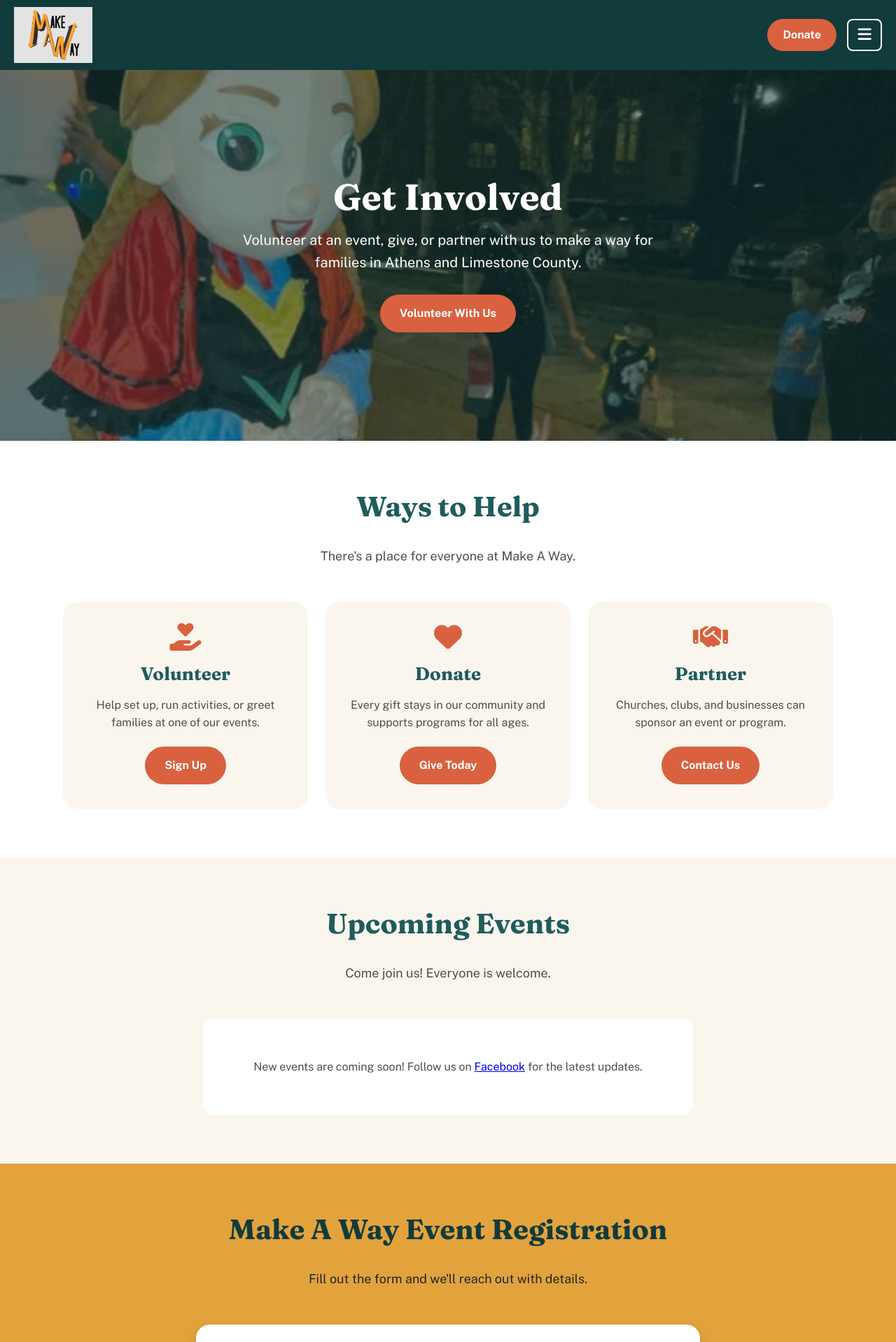
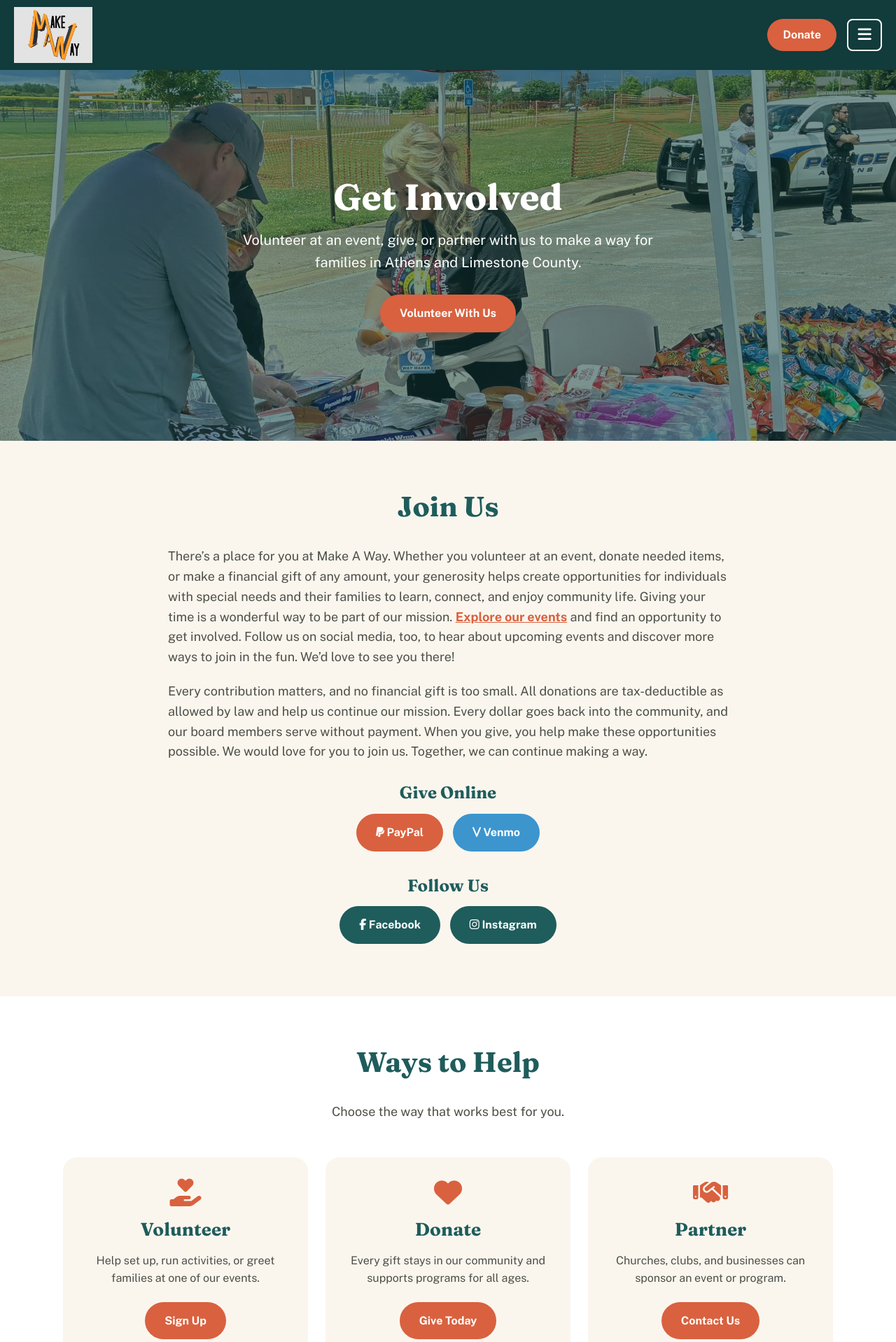
Before and after one commit to garnermt/Make-A-Way-Foundation-website-project, a Laravel app: template resources/views/get-involved.blade.php in a window 1280 px wide. Shown: the part 48-1966 px from the top of the page at 70% size. Run offline with Laravel 12, Linux system fonts and the light colour scheme; the template is opened without the code that fills it, so the values that code supplies are empty.

Commit message:
Get Involved Join Us section, giving and social links, event volunteer buttons, new photos MWF-45, MWF-46, MWF-47

```diff
--- a/resources/views/get-involved.blade.php
+++ b/resources/views/get-involved.blade.php
@@ -179,10 +179,10 @@
         /* ===== Page banner ===== */
         .banner {
             background: linear-gradient(rgba(18, 59, 59, 0.55), rgba(18, 59, 59, 0.55)),
-                        url("{{ asset('images/scroll/MWF-18.jpg') }}");
+                        url("{{ asset('images/scroll/MWF-45.jpg') }}");
             background-color: #1f5c5c;
             background-size: cover;
-            background-position: center 25%;
+            background-position: center calc(25% + 96px);
             background-attachment: fixed;
             color: white;
             text-align: center;
@@ -305,6 +305,52 @@
             max-width: 650px;
             margin: 0 auto;
             color: #4d4f47;
+        }
+
+        /* ===== Join us intro ===== */
+        .join-intro .intro-text {
+            max-width: 800px;
+            margin: 0 auto;
+            font-size: 18px;
+            color: #4d4f47;
+        }
+
+        .join-intro .intro-text p {
+            margin: 0 0 20px 0;
+        }
+
+        .join-intro .intro-text a {
+            color: #d9613f;
+            font-weight: bold;
+        }
+
+        .link-row {
+            text-align: center;
+            margin-top: 30px;
+        }
+
+        .link-row h3 {
+            color: #1f5c5c;
+            font-size: 24px;
+            margin: 0 0 10px 0;
+        }
+
+        .btn-venmo {
+            background-color: #3d95ce;
+        }
+
+        .btn-social {
+            background-color: #1f5c5c;
+        }
+
+        .event-btn {
+            margin: 15px 0 0 0;
+            padding: 10px 22px;
+        }
+
+        #events,
+        #volunteer {
+            scroll-margin-top: 110px;
         }
 
         /* ===== Volunteer form ===== */
@@ -599,11 +645,35 @@
         <a href="#volunteer" class="btn">Volunteer With Us</a>
     </div>
 
+    <!-- Join us intro -->
+    <div class="section join-intro">
+        <div class="container">
+            <h2 class="section-title">Join Us</h2>
+
+            <div class="intro-text">
+                <p>There&rsquo;s a place for you at Make A Way. Whether you volunteer at an event, donate needed items, or make a financial gift of any amount, your generosity helps create opportunities for individuals with special needs and their families to learn, connect, and enjoy community life. Giving your time is a wonderful way to be part of our mission. <a href="#events">Explore our events</a> and find an opportunity to get involved. Follow us on social media, too, to hear about upcoming events and discover more ways to join in the fun. We&rsquo;d love to see you there!</p>
+                <p>Every contribution matters, and no financial gift is too small. All donations are tax-deductible as allowed by law and help us continue our mission. Every dollar goes back into the community, and our board members serve without payment. When you give, you help make these opportunities possible. We would love for you to join us. Together, we can continue making a way.</p>
+            </div>
+
+            <div class="link-row">
+                <h3>Give Online</h3>
+                <a href="https://paypal.me/foundationmakeaway" target="_blank" rel="noopener" class="btn"><i class="fa-brands fa-paypal"></i> PayPal</a>
+                <a href="https://venmo.com/foundationmakeaway" target="_blank" rel="noopener" class="btn btn-venmo"><i class="fa-solid fa-v"></i> Venmo</a>
+            </div>
+
+            <div class="link-row">
+                <h3>Follow Us</h3>
+                <a href="https://www.facebook.com/FoundationMakeAWay" target="_blank" rel="noopener" class="btn btn-social"><i class="fa-brands fa-facebook-f"></i> Facebook</a>
+                <a href="https://www.instagram.com/makeaway.foundation/" target="_blank" rel="noopener" class="btn btn-social"><i class="fa-brands fa-instagram"></i> Instagram</a>
+            </div>
+        </div>
+    </div>
+
     <!-- Ways to help -->
     <div class="section ways-help">
         <div class="container">
             <h2 class="section-title">Ways to Help</h2>
-            <p class="section-intro">There's a place for everyone at Make A Way.</p>
+            <p class="section-intro">Choose the way that works best for you.</p>
 
             <div class="help-cards">
                 <div class="help-card">
@@ -633,7 +703,7 @@
     <!-- Upcoming events -->
     <div class="section">
         <div class="container">
-            <h2 class="section-title">Upcoming Events</h2>
+            <h2 class="section-title" id="events">Upcoming Events</h2>
             <p class="section-intro">Come join us! Everyone is welcome.</p>
 
             @if ($events->count() > 0)
@@ -658,6 +728,7 @@
                                 @if ($event->description)
                                     <p>{{ $event->description }}</p>
                                 @endif
+                                <a href="/get-involved?event={{ $event->id }}#volunteer" class="btn event-btn"><i class="fa-solid fa-hand-holding-heart"></i> Volunteer / Register</a>
                             </div>
                         </div>
                     @endforeach
@@ -706,7 +777,7 @@
                     <select id="event_id" name="event_id">
                         <option value="">Any event</option>
                         @foreach ($events as $event)
-                            <option value="{{ $event->id }}" @selected(old('event_id') == $event->id)>
+                            <option value="{{ $event->id }}" @selected(old('event_id', request('event')) == $event->id)>
                                 {{ $event->title }} ({{ $event->event_date->format('M j') }})
                             </option>
                         @endforeach
--- a/resources/views/mission.blade.php
+++ b/resources/views/mission.blade.php
@@ -628,7 +628,7 @@
             </div>
 
             <div class="row flip">
-                <img src="{{ asset('images/scroll/MWF-4.jpg') }}" alt="A child enjoying a sensory-friendly activity">
+                <img src="{{ asset('images/scroll/MWF-46.jpg') }}" alt="A child enjoying a sensory-friendly activity">
                 <div>
                     <span class="tag">Sensory-Friendly</span>
                     <h3>Everyday experiences, made calmer</h3>
--- a/resources/views/what-we-offer.blade.php
+++ b/resources/views/what-we-offer.blade.php
@@ -709,7 +709,7 @@
 
         <!-- Adult socials -->
         <section class="parallax band">
-            <div class="parallax-bg" style="background-image: url('{{ asset('images/scroll/MWF-8.jpg') }}');"></div>
+            <div class="parallax-bg" style="background-image: url('{{ asset('images/scroll/MWF-47.jpg') }}');"></div>
             <div class="parallax-content">
                 <h2>Adult Socials</h2>
                 <p>Our adult socials are a place to have fun, meet new people, and build meaningful friendships.</p>
```
Also changed, not shown: public/images/scroll/MWF-45.jpg (added), public/images/scroll/MWF-46.jpg (added), public/images/scroll/MWF-47.jpg (added).
